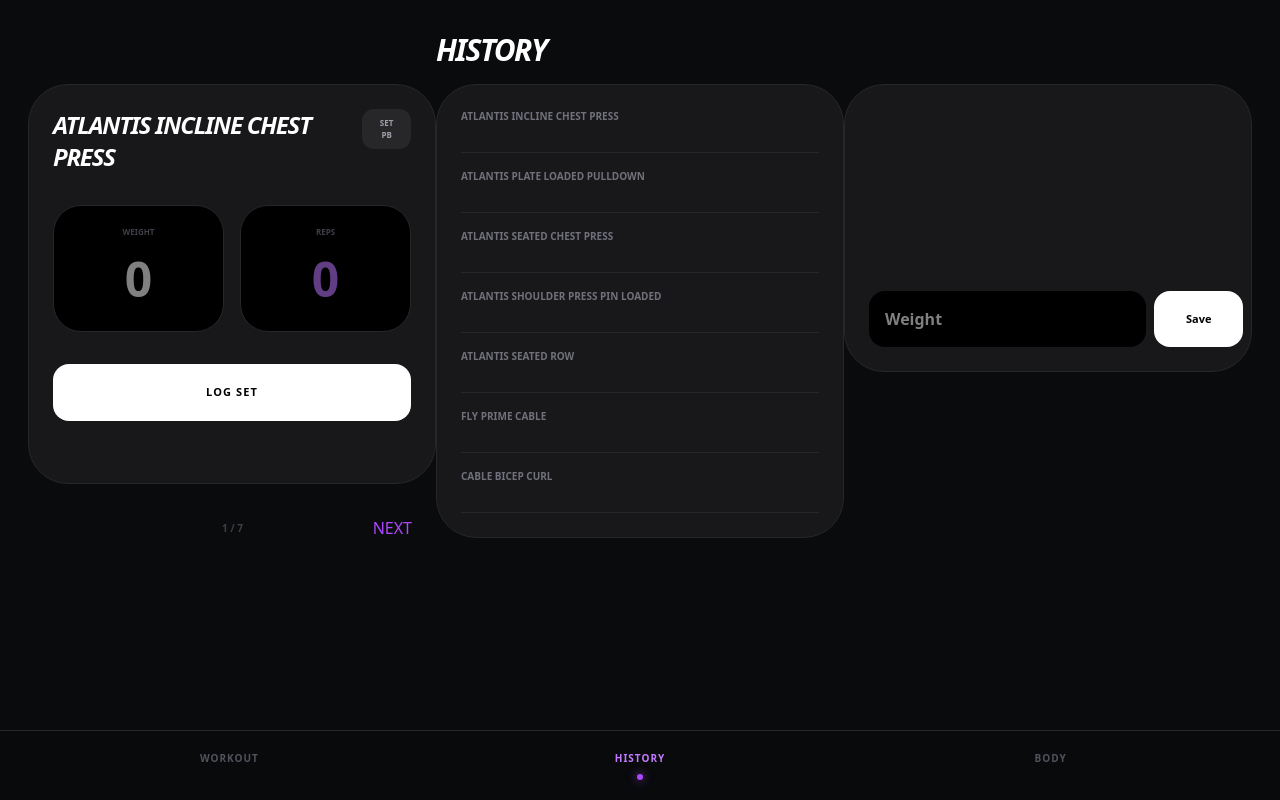
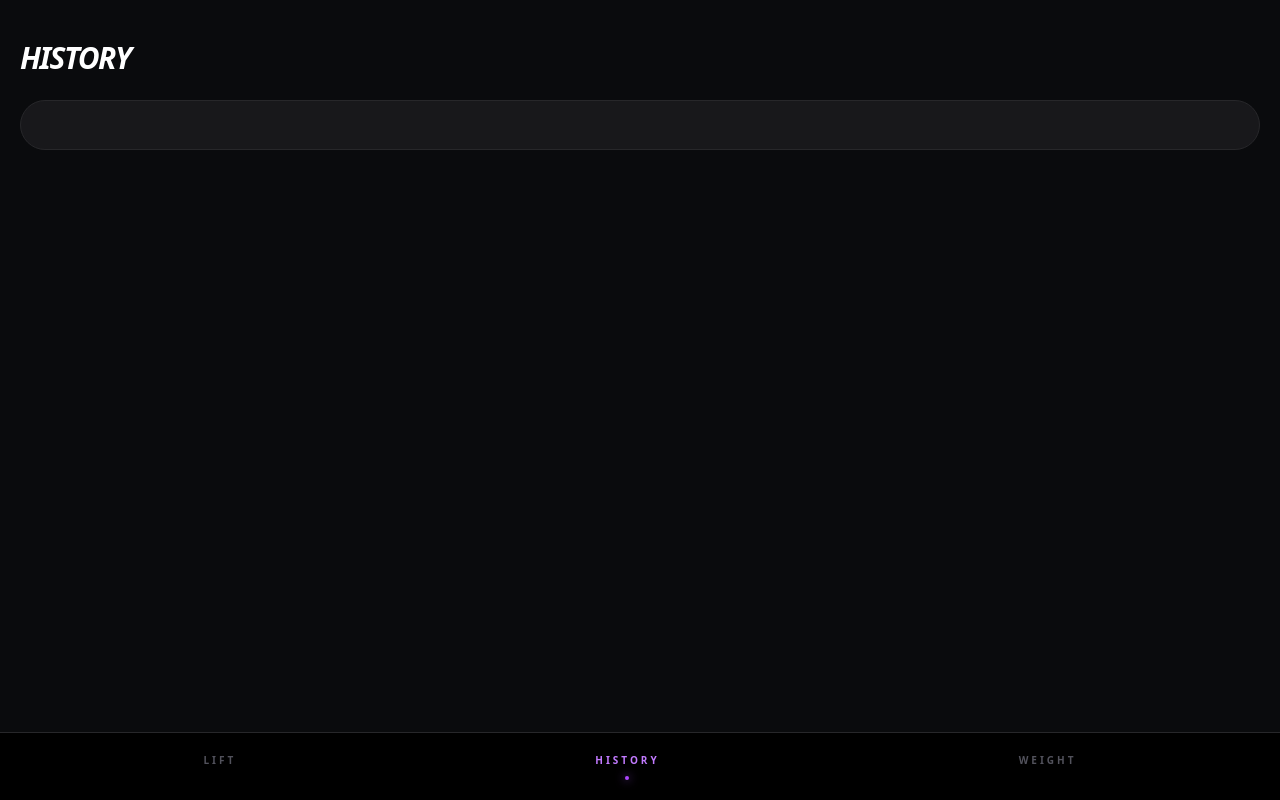
Before and after one commit to abdul75412/workout-app, a Next.js app: page / in a window 1280 px wide. Both pictures are taken after a click on the button "HISTORY". Built offline with nearby package versions, Linux system fonts and the light colour scheme.

Commit message:
fix bottom nav overlap

```diff
--- a/app/page.tsx
+++ b/app/page.tsx
@@ -4,235 +4,159 @@ import { workoutPlan } from "./workoutData";
 
 export default function WorkoutPage() {
   const [view, setView] = useState<"lift" | "history" | "weight">("lift");
-  const [subView, setSubView] = useState<"workout" | "progress">("workout");
-  const [selectedWeek, setSelectedWeek] = useState(1);
   const [dayIndex, setDayIndex] = useState(0);
-  const [historyDayIndex, setHistoryDayIndex] = useState(0);
   const [exerciseIndex, setExerciseIndex] = useState(0);
   const [weight, setWeight] = useState("");
   const [reps, setReps] = useState("");
   const [bodyWeightInput, setBodyWeightInput] = useState("");
-  const [logDate, setLogDate] = useState(new Date().toISOString().split('T')[0]);
-  const [editingId, setEditingId] = useState<number | null>(null);
-  const [weightHistory, setWeightHistory] = useState<{id: number, date: string, value: number, rawDate: string}[]>([]);
+  const [weightHistory, setWeightHistory] = useState<{id: number, date: string, value: number}[]>([]);
   const [timer, setTimer] = useState(0);
   const [allWorkoutData, setAllWorkoutData] = useState<any>({});
-  const [archivedData, setArchivedData] = useState<any>({});
-  const [historyLog, setHistoryLog] = useState<string[]>([]);
-  const [expandedEx, setExpandedEx] = useState<string | null>(null);
   const [baselines, setBaselines] = useState<Record<string, number>>({});
   const [showBaselineInput, setShowBaselineInput] = useState(false);
   const [showConfetti, setShowConfetti] = useState(false);
-  const [noteInput, setNoteInput] = useState("");
-  const [showNoteField, setShowNoteField] = useState(false);
-  const [showOptions, setShowOptions] = useState(false);
-  const [confirmReset, setConfirmReset] = useState(false);
-  const [settingsMode, setSettingsMode] = useState<"main" | "archives">("main");
 
   const currentPhase = workoutPlan.phase1;
   const currentDay = currentPhase.days[dayIndex];
   const currentExercise = currentDay.exercises[exerciseIndex];
-  const storageKey = `w${selectedWeek}-${currentExercise.name}`;
+  const storageKey = `w1-${currentExercise.name}`;
   const currentSets = allWorkoutData[storageKey] || [];
-  const exerciseNotes = allWorkoutData[`${storageKey}-note`] || "";
-  const historyDay = currentPhase.days[historyDayIndex];
 
   useEffect(() => {
-    const savedData = localStorage.getItem("gym_session_cache");
-    const savedArchive = localStorage.getItem("gym_archive");
-    const savedHistory = localStorage.getItem("gym_history_grid");
-    const savedWeightLogs = localStorage.getItem("body_weight_logs");
-    const savedBaselines = localStorage.getItem("lift_baselines");
+    const savedData = localStorage.getItem("gym_cache");
+    const savedWeight = localStorage.getItem("weight_logs");
+    const savedPBs = localStorage.getItem("lift_baselines");
     if (savedData) setAllWorkoutData(JSON.parse(savedData));
-    if (savedArchive) setArchivedData(JSON.parse(savedArchive));
-    if (savedHistory) setHistoryLog(JSON.parse(savedHistory));
-    if (savedWeightLogs) setWeightHistory(JSON.parse(savedWeightLogs));
-    if (savedBaselines) setBaselines(JSON.parse(savedBaselines));
+    if (savedWeight) setWeightHistory(JSON.parse(savedWeight));
+    if (savedPBs) setBaselines(JSON.parse(savedPBs));
   }, []);
 
-  const globalPBs = useMemo(() => {
-    const bests: Record<string, number> = { ...baselines };
-    Object.keys(allWorkoutData).forEach(key => {
-      if (key.endsWith("-note")) return;
-      const exerciseName = key.split('-').slice(1).join('-');
-      const sets = allWorkoutData[key];
-      if (Array.isArray(sets)) {
-        sets.forEach((s: any) => {
-          const w = parseFloat(s.weight);
-          if (!isNaN(w) && w > (bests[exerciseName] || 0)) bests[exerciseName] = w;
-        });
+  useEffect(() => {
+    let interval: any;
+    if (timer > 0) {
+      interval = setInterval(() => setTimer((t) => t - 1), 1000);
     }
-    });
-    return bests;
-  }, [allWorkoutData, baselines]);
-
-  const exerciseProgressData = useMemo(() => {
-    const progress: { week: number, maxWeight: number }[] = [];
-    for (let w = 1; w <= 12; w++) {
-      const sets = allWorkoutData[`w${w}-${currentExercise.name}`] || [];
-      if (sets.length > 0) {
-        const max = Math.max(...sets.map((s: any) => parseFloat(s.weight) || 0));
-        progress.push({ week: w, maxWeight: max });
-      }
-    }
-    return progress;
-  }, [allWorkoutData, currentExercise.name]);
-
-  useEffect(() => {
-    if (timer <= 0) return;
-    const interval = setInterval(() => setTimer(t => t - 1), 1000);
     return () => clearInterval(interval);
   }, [timer]);
 
+  const saveBaseline = () => {
+    const val = parseFloat(weight);
+    if (!val) return;
+    const newPBs = { ...baselines, [currentExercise.name]: val };
+    setBaselines(newPBs);
+    localStorage.setItem("lift_baselines", JSON.stringify(newPBs));
+    setShowBaselineInput(false);
+    setWeight("");
+  };
+
   const logSet = () => {
     if (!weight || !reps) return;
-    const inputWeight = parseFloat(weight);
-    const oldBest = globalPBs[currentExercise.name] || 0;
+    const val = parseFloat(weight);
+    const oldPB = baselines[currentExercise.name] || 0;
 
-    if (inputWeight > oldBest && oldBest > 0) {
+    if (val > oldPB && oldPB > 0) {
       setShowConfetti(true);
       setTimeout(() => setShowConfetti(false), 3000);
     }
 
-    const newSets = [...currentSets, { weight, reps, id: Date.now() }];
-    const updatedData = { ...allWorkoutData, [storageKey]: newSets };
-    setAllWorkoutData(updatedData);
-    localStorage.setItem("gym_session_cache", JSON.stringify(updatedData));
+    const newSets = [...currentSets, { id: Date.now(), weight, reps }];
+    const updated = { ...allWorkoutData, [storageKey]: newSets };
+    setAllWorkoutData(updated);
+    localStorage.setItem("gym_cache", JSON.stringify(updated));
 
     setWeight(""); setReps("");
-    const isCompound = currentExercise.name.toLowerCase().includes("press") || currentExercise.name.toLowerCase().includes("squat");
-    setTimer(isCompound ? 120 : 60);
+    setTimer(90);
   };
 
-  const deleteSet = (exName: string, setId: number) => {
-    const key = `w${selectedWeek}-${exName}`;
-    const updatedSets = (allWorkoutData[key] || []).filter((s: any) => s.id !== setId);
-    const updatedData = { ...allWorkoutData, [key]: updatedSets };
-    setAllWorkoutData(updatedData);
-    localStorage.setItem("gym_session_cache", JSON.stringify(updatedData));
-  };
-
-  const deleteWeightLog = (id: number) => {
-    const updated = weightHistory.filter(h => h.id !== id);
-    setWeightHistory(updated);
-    localStorage.setItem("body_weight_logs", JSON.stringify(updated));
-  };
-
-  const saveBaseline = () => {
-    const num = parseFloat(weight);
-    if (isNaN(num)) return;
-    const newBaselines = { ...baselines, [currentExercise.name]: num };
-    setBaselines(newBaselines);
-    localStorage.setItem("lift_baselines", JSON.stringify(newBaselines));
-    setShowBaselineInput(false);
-    setWeight("");
+  const deleteSet = (exName: string, id: number) => {
+    const key = `w1-${exName}`;
+    const updatedSets = (allWorkoutData[key] || []).filter((s: any) => s.id !== id);
+    const updated = { ...allWorkoutData, [key]: updatedSets };
+    setAllWorkoutData(updated);
+    localStorage.setItem("gym_cache", JSON.stringify(updated));
   };
 
   const logBodyWeight = () => {
     if (!bodyWeightInput) return;
-    const dateObj = new Date(logDate);
-    const formattedDate = dateObj.toLocaleDateString('en-GB', { day: '2-digit', month: '2-digit' });
-    let updatedHistory;
-    if (editingId) {
-      updatedHistory = weightHistory.map(h => h.id === editingId ? { ...h, value: parseFloat(bodyWeightInput), date: formattedDate, rawDate: logDate } : h);
-      setEditingId(null);
-    } else {
-      updatedHistory = [...weightHistory, { id: Date.now(), date: formattedDate, value: parseFloat(bodyWeightInput), rawDate: logDate }];
-    }
-    const sorted = updatedHistory.sort((a, b) => new Date(a.rawDate).getTime() - new Date(b.rawDate).getTime());
-    setWeightHistory(sorted);
-    localStorage.setItem("body_weight_logs", JSON.stringify(sorted));
+    const newLog = { id: Date.now(), date: new Date().toLocaleDateString('en-GB', {day:'2-digit', month:'2-digit'}), value: parseFloat(bodyWeightInput) };
+    const updated = [newLog, ...weightHistory];
+    setWeightHistory(updated);
+    localStorage.setItem("weight_logs", JSON.stringify(updated));
     setBodyWeightInput("");
   };
 
-  const padding = { top: 20, right: 30, bottom: 20, left: 40 };
-  const width = 340;
-  const height = 200;
-  const chartW = width - padding.left - padding.right;
-  const chartH = height - padding.top - padding.bottom;
-  const weights = weightHistory.map(d => d.value);
-  let minW = weightHistory.length > 0 ? Math.min(...weights) - 2 : 70;
-  let maxW = weightHistory.length > 0 ? Math.max(...weights) + 2 : 100;
-  const getY = (val: number) => padding.top + chartH - ((val - minW) / ((maxW - minW) || 1)) * chartH;
-  const getX = (i: number) => weightHistory.length <= 1 ? padding.left + chartW / 2 : padding.left + (i / (weightHistory.length - 1)) * chartW;
-  const linePath = weightHistory.length > 1 ? weightHistory.map((d, i) => `${i === 0 ? 'M' : 'L'} ${getX(i)} ${getY(d.value)}`).join(" ") : "";
-  const actualWeight = weightHistory.length > 0 ? weightHistory[weightHistory.length - 1].value : 0;
-  const totalChange = (actualWeight - (weightHistory[0]?.value || 0)).toFixed(1);
+  const deleteWeight = (id: number) => {
+    const updated = weightHistory.filter(w => w.id !== id);
+    setWeightHistory(updated);
+    localStorage.setItem("weight_logs", JSON.stringify(updated));
+  };
 
   return (
-    <div className="max-w-[100vw] overflow-x-hidden min-h-screen bg-[#0a0b0d] text-white font-sans pb-40">
+    <div className="max-w-[100vw] min-h-screen bg-[#0a0b0d] text-white font-sans pb-40 px-5">
       {showConfetti && (
-        <div className="fixed inset-0 pointer-events-none z-[200] flex items-center justify-center bg-purple-500/10 backdrop-blur-sm animate-in fade-in duration-500">
-          <div className="text-center animate-bounce">
-            <p className="text-8xl mb-2">🚀</p>
-            <p className="text-3xl font-black italic uppercase text-amber-400 tracking-tighter">NEW PERSONAL BEST</p>
+        <div className="fixed inset-0 z-[100] flex items-center justify-center bg-purple-500/20 backdrop-blur-sm pointer-events-none">
+          <p className="text-4xl font-black italic text-amber-400 animate-bounce">NEW PB! 🚀</p>
+        </div>
+      )}
+
+      <header className="pt-10 mb-6 flex justify-between items-center">
+        <h1 className="text-3xl font-black italic tracking-tighter uppercase">{view}</h1>
+        {timer > 0 && <div className="bg-purple-600 px-4 py-2 rounded-full font-black tabular-nums shadow-[0_0_15px_rgba(147,51,234,0.5)]">REST {timer}s</div>}
+      </header>
+
+      {view === 'lift' && (
+        <div className="space-y-6">
+          <div className="bg-zinc-900 p-6 rounded-[32px] border border-zinc-800">
+            <div className="flex justify-between items-start mb-6">
+              <h2 className="text-xl font-black uppercase tracking-tight max-w-[180px]">{currentExercise.name}</h2>
+              <button onClick={() => setShowBaselineInput(!showBaselineInput)} className="text-[9px] font-black uppercase text-zinc-500 bg-zinc-800 px-3 py-2 rounded-lg border border-zinc-700">
+                PB: {baselines[currentExercise.name] || 0}kg
+              </button>
+            </div>
+
+            {showBaselineInput && (
+              <div className="flex gap-2 mb-4 bg-purple-500/10 p-2 rounded-xl border border-purple-500/20 animate-in slide-in-from-top-2">
+                <input type="number" value={weight} onChange={(e) => setWeight(e.target.value)} placeholder="Baseline weight" className="flex-1 bg-black p-3 rounded-lg text-sm outline-none font-bold" />
+                <button onClick={saveBaseline} className="bg-purple-500 px-4 rounded-lg font-black text-[10px]">SET</button>
+              </div>
+            )}
+
+            <div className="grid grid-cols-2 gap-4 mb-6">
+              <div className="bg-black p-5 rounded-2xl border border-zinc-800">
+                <p className="text-[9px] font-black text-zinc-700 uppercase mb-1">Weight</p>
+                <input type="number" value={weight} onChange={(e) => setWeight(e.target.value)} className="bg-transparent text-5xl font-black w-full text-center outline-none" placeholder="0" />
+              </div>
+              <div className="bg-black p-5 rounded-2xl border border-zinc-800">
+                <p className="text-[9px] font-black text-zinc-700 uppercase mb-1">Reps</p>
+                <input type="number" value={reps} onChange={(e) => setReps(e.target.value)} className="bg-transparent text-5xl font-black w-full text-center text-purple-400 outline-none" placeholder="0" />
+              </div>
+            </div>
+            <button onClick={logSet} className="w-full bg-white text-black py-5 rounded-2xl font-black uppercase tracking-widest active:scale-95 transition-transform">Log Set</button>
+          </div>
+
+          <div className="flex justify-between items-center bg-zinc-900/50 p-2 rounded-2xl border border-zinc-800/50">
+            <button onClick={() => setExerciseIndex(i => Math.max(0, i-1))} className="p-4 font-black text-zinc-600 active:text-white" disabled={exerciseIndex === 0}>PREV</button>
+            <span className="text-[10px] font-black text-zinc-800">{exerciseIndex + 1} / {currentDay.exercises.length}</span>
+            <button onClick={() => setExerciseIndex(i => Math.min(currentDay.exercises.length-1, i+1))} className="p-4 font-black text-purple-500 active:text-white" disabled={exerciseIndex === currentDay.exercises.length-1}>NEXT</button>
           </div>
         </div>
       )}
 
-      <div className="max-w-md mx-auto px-5">
-        <header className="pt-8 mb-4 uppercase italic font-black">
-          <div className="flex justify-between items-center mb-4">
-            <h1 className="text-3xl tracking-tighter">{view === 'weight' ? 'Weight' : view === 'history' ? 'History' : 'Workout'}</h1>
-            {timer > 0 && <div className="bg-purple-600 text-white px-4 py-1.5 rounded-full text-xs font-black tabular-nums">REST {Math.floor(timer / 60)}:{(timer % 60).toString().padStart(2, '0')}</div>}
-          </div>
-        </header>
-
-        <main className="relative">
-          <div className={`flex transition-transform duration-500 ease-out ${view === 'history' ? '-translate-x-full' : view === 'weight' ? '-translate-x-[200%]' : 'translate-x-0'}`}>
-
-            {/* WORKOUT VIEW */}
-            <div className="min-w-full">
-              <div className="bg-zinc-900 rounded-[40px] p-6 border border-zinc-800 min-h-[400px]">
-                <div className="flex justify-between items-start mb-8">
-                  <h2 className="text-2xl font-black italic uppercase tracking-tighter">{currentExercise.name}</h2>
-                  <button onClick={() => setShowBaselineInput(!showBaselineInput)} className="px-3 py-2 rounded-xl text-[8px] font-black uppercase bg-zinc-800 text-zinc-400">
-                    {baselines[currentExercise.name] ? `${baselines[currentExercise.name]}kg pb` : 'set pb'}
-                  </button>
-                </div>
-
-                {showBaselineInput && (
-                  <div className="mb-4 bg-purple-500/10 p-4 rounded-2xl flex gap-2">
-                    <input type="number" value={weight} onChange={(e) => setWeight(e.target.value)} placeholder="PB Weight" className="flex-1 bg-black rounded-xl p-3 outline-none" />
-                    <button onClick={saveBaseline} className="bg-purple-500 px-4 rounded-xl font-black text-[9px]">Save</button>
-                  </div>
-                )}
-
-                <div className="grid grid-cols-2 gap-4 mb-8">
-                  <div className="bg-black rounded-[28px] p-5 border border-zinc-800 text-center">
-                    <p className="text-[8px] font-black uppercase text-zinc-700 mb-2">Weight</p>
-                    <input type="number" value={weight} onChange={(e) => setWeight(e.target.value)} className="bg-transparent text-5xl font-black w-full text-center outline-none" placeholder="0" />
-                  </div>
-                  <div className="bg-black rounded-[28px] p-5 border border-zinc-800 text-center">
-                    <p className="text-[8px] font-black uppercase text-zinc-700 mb-2">Reps</p>
-                    <input type="number" value={reps} onChange={(e) => setReps(e.target.value)} className="bg-transparent text-5xl font-black w-full text-center text-purple-400 outline-none" placeholder="0" />
-                  </div>
-                </div>
-                <button onClick={logSet} className="w-full bg-white text-black py-5 rounded-2xl font-black uppercase text-[11px] tracking-widest">Log Set</button>
-              </div>
-              <div className="flex justify-between items-center mt-4 px-2">
-                  <button onClick={() => setExerciseIndex(i => Math.max(0, i-1))} className="p-4 text-zinc-600 disabled:opacity-0" disabled={exerciseIndex === 0}>BACK</button>
-                  <span className="text-[10px] font-black text-zinc-700">{exerciseIndex + 1} / {currentDay.exercises.length}</span>
-                  <button onClick={() => setExerciseIndex(i => Math.min(currentDay.exercises.length-1, i+1))} className="p-4 text-purple-500 disabled:opacity-0" disabled={exerciseIndex === currentDay.exercises.length-1}>NEXT</button>
-              </div>
-            </div>
-
-            {/* HISTORY VIEW */}
-            <div className="min-w-full">
-              <div className="bg-zinc-900 border rounded-[40px] p-6 border-zinc-800 min-h-[440px]">
-                <div className="space-y-4">
-                  {historyDay.exercises.map((ex, exIdx) => {
-                    const sets = allWorkoutData[`w${selectedWeek}-${ex.name}`] || [];
+      {view === 'history' && (
+        <div className="bg-zinc-900 p-6 rounded-[32px] border border-zinc-800 space-y-6 max-h-[60vh] overflow-y-auto">
+          {currentDay.exercises.map((ex) => {
+            const sets = allWorkoutData[`w1-${ex.name}`] || [];
+            if (sets.length === 0) return null;
             return (
-                      <div key={exIdx} className="border-b border-zinc-800 pb-4">
-                        <p className="text-[10px] font-black uppercase text-zinc-500 mb-3">{ex.name}</p>
-                        <div className="grid grid-cols-1 gap-2">
+              <div key={ex.name}>
+                <p className="text-[10px] font-black text-zinc-500 uppercase mb-3 tracking-widest">{ex.name}</p>
+                <div className="space-y-2">
                   {sets.map((s: any, i: number) => (
-                            <div key={s.id} onContextMenu={(e) => { e.preventDefault(); deleteSet(ex.name, s.id); }} className="bg-black/40 p-3 rounded-xl flex justify-between items-center active:bg-red-500/20 transition-colors">
+                    <div key={s.id} className="bg-black/40 p-4 rounded-xl flex justify-between items-center border border-zinc-800/50">
                       <span className="text-[10px] font-black text-zinc-700">SET {i+1}</span>
-                              <div className="flex gap-4">
-                                <span className="text-xs font-black">{s.weight}kg</span>
-                                <span className="text-xs font-black text-purple-400">{s.reps} reps</span>
+                      <div className="flex items-center gap-4">
+                        <span className="text-xs font-black tabular-nums">{s.weight}kg × {s.reps}</span>
+                        <button onClick={() => deleteSet(ex.name, s.id)} className="bg-red-500/10 text-red-500 w-8 h-8 rounded-lg font-black flex items-center justify-center">×</button>
                       </div>
                     </div>
                   ))}
@@ -241,39 +165,38 @@ export default function WorkoutPage() {
             );
           })}
         </div>
+      )}
+
+      {view === 'weight' && (
+        <div className="space-y-4">
+          <div className="bg-zinc-900 p-6 rounded-[32px] border border-zinc-800">
+            <div className="flex gap-2 mb-6">
+              <input type="number" step="0.1" value={bodyWeightInput} onChange={(e) => setBodyWeightInput(e.target.value)} placeholder="Current Weight" className="flex-1 bg-black p-4 rounded-xl outline-none font-black text-lg" />
+              <button onClick={logBodyWeight} className="bg-white text-black px-6 rounded-xl font-black text-xs uppercase">Save</button>
+            </div>
+            <div className="space-y-2 max-h-[40vh] overflow-y-auto">
+              {weightHistory.map(w => (
+                <div key={w.id} className="flex justify-between items-center bg-black/40 p-4 rounded-xl border border-zinc-800/50">
+                  <span className="text-[10px] font-black text-zinc-600">{w.date}</span>
+                  <div className="flex items-center gap-4">
+                    <span className="font-black italic tabular-nums">{w.value}kg</span>
+                    <button onClick={() => deleteWeight(w.id)} className="bg-red-500/10 text-red-500 w-8 h-8 rounded-lg font-black flex items-center justify-center">×</button>
                   </div>
                 </div>
-
-            {/* WEIGHT VIEW */}
-            <div className="min-w-full">
-              <div className="bg-zinc-900 border border-zinc-800 rounded-[40px] p-6">
-                <div className="relative w-full h-[150px] mb-8">
-                  <svg width="100%" height="100%" viewBox={`0 0 ${width} ${height}`}>
-                    {weightHistory.length >= 2 && <path d={linePath} fill="none" stroke="#a855f7" strokeWidth="4" />}
-                    {weightHistory.map((d, i) => (
-                      <circle key={d.id} cx={getX(i)} cy={getY(d.value)} r="5" className="fill-purple-500" onContextMenu={(e) => { e.preventDefault(); deleteWeightLog(d.id); }} />
               ))}
-                  </svg>
-                </div>
-                <div className="flex gap-2">
-                    <input type="number" step="0.1" value={bodyWeightInput} onChange={(e) => setBodyWeightInput(e.target.value)} placeholder="Weight" className="flex-1 bg-black rounded-2xl p-4 outline-none font-black" />
-                    <button onClick={logBodyWeight} className="bg-white text-black px-8 rounded-2xl font-black text-[11px]">Save</button>
             </div>
           </div>
         </div>
+      )}
 
-          </div>
-        </main>
-
-        <nav className="fixed bottom-0 left-0 right-0 bg-[#0a0b0d]/95 backdrop-blur-xl border-t border-zinc-800 px-6 pt-5 pb-[calc(env(safe-area-inset-bottom)+20px)] flex justify-around z-50">
-          {[{ id: 'lift', label: 'WORKOUT' }, { id: 'history', label: 'HISTORY' }, { id: 'weight', label: 'BODY' }].map((nav) => (
-            <button key={nav.id} onClick={() => setView(nav.id as any)} className="relative flex-1 flex flex-col items-center">
-              <span className={`text-[10px] font-black uppercase tracking-widest ${view === nav.id ? "text-purple-400" : "text-zinc-600"}`}>{nav.label}</span>
-              {view === nav.id && <div className="mt-2 w-1.5 h-1.5 rounded-full bg-purple-500 shadow-[0_0_10px_rgba(168,85,247,0.8)]" />}
+      <nav className="fixed bottom-0 left-0 right-0 bg-black/95 backdrop-blur-2xl border-t border-zinc-800 px-6 pt-5 pb-[calc(env(safe-area-inset-bottom)+20px)] flex justify-around z-50">
+        {['lift', 'history', 'weight'].map((v) => (
+          <button key={v} onClick={() => setView(v as any)} className="flex flex-col items-center">
+            <span className={`text-[10px] font-black uppercase tracking-[0.3em] transition-colors ${view === v ? "text-purple-400" : "text-zinc-600"}`}>{v}</span>
+            {view === v && <div className="mt-2 w-1 h-1 rounded-full bg-purple-500 shadow-[0_0_10px_#a855f7]" />}
           </button>
         ))}
       </nav>
     </div>
-    </div>
   );
 }
```
Lines whose indentation alone changed are shown as unchanged.
